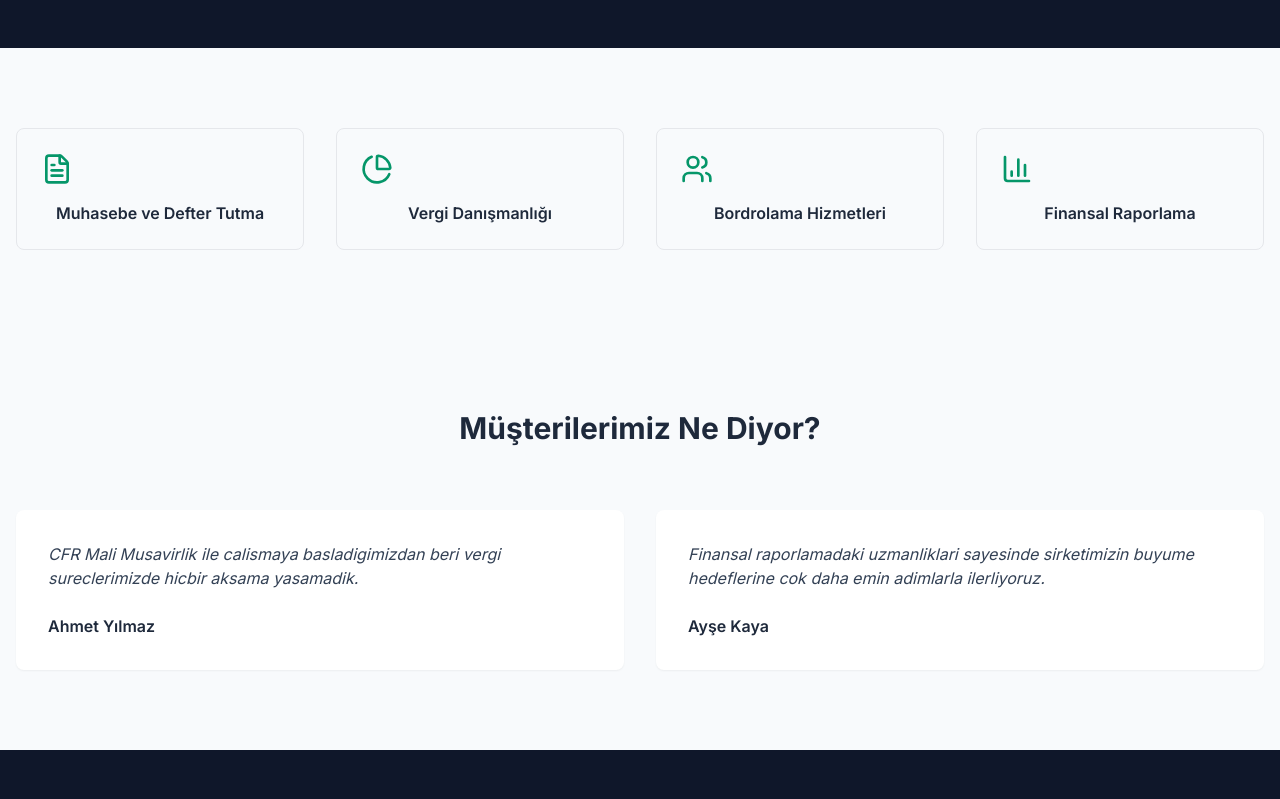
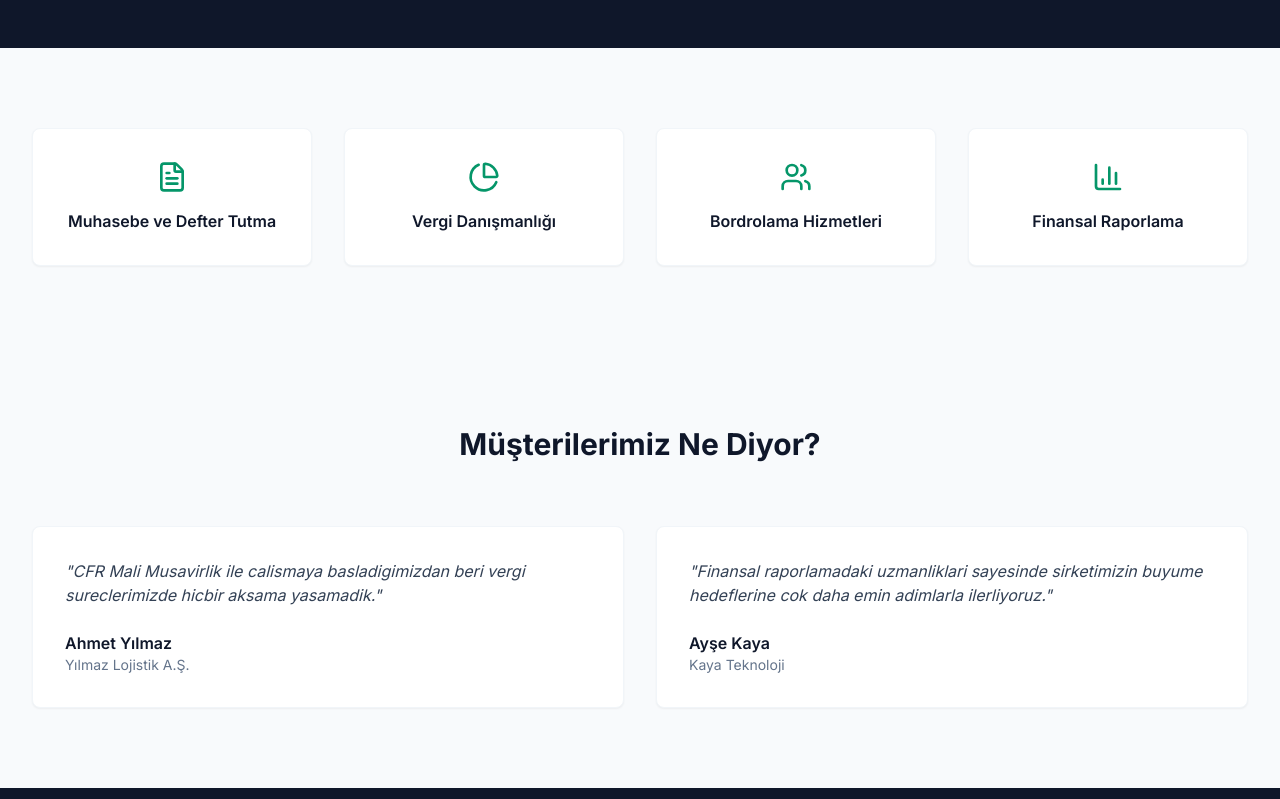
Before and after one commit to ulutastlg-hash/cfr-mali-musavirlik, a Next.js app: page / in a window 1280 px wide. Shown: the part 420-1219 px from the top of the page. Built offline with nearby package versions, Linux system fonts and the light colour scheme.

Commit message:
Definitieve update voor website

```diff
--- a/app/page.tsx
+++ b/app/page.tsx
@@ -3,10 +3,10 @@
 
 export default function Home() {
   const services = [
-    { title: "Muhasebe ve Defter Tutma", icon: <FileText className="h-8 w-8 text-brand-green" /> },
-    { title: "Vergi Danışmanlığı", icon: <PieChart className="h-8 w-8 text-brand-green" /> },
-    { title: "Bordrolama Hizmetleri", icon: <Users className="h-8 w-8 text-brand-green" /> },
-    { title: "Finansal Raporlama", icon: <BarChart3 className="h-8 w-8 text-brand-green" /> },
+    { title: "Muhasebe ve Defter Tutma", icon: <FileText className="h-8 w-8 text-emerald-600" /> },
+    { title: "Vergi Danışmanlığı", icon: <PieChart className="h-8 w-8 text-emerald-600" /> },
+    { title: "Bordrolama Hizmetleri", icon: <Users className="h-8 w-8 text-emerald-600" /> },
+    { title: "Finansal Raporlama", icon: <BarChart3 className="h-8 w-8 text-emerald-600" /> },
   ];
 
   const testimonials = [
@@ -16,36 +16,39 @@
 
   return (
     <div className="flex flex-col min-h-screen">
-      <section className="bg-brand-blue text-white py-20 lg:py-32">
+      <section className="bg-slate-900 text-white py-20 lg:py-32">
         <div className="max-w-7xl mx-auto px-4 sm:px-6 lg:px-8 flex flex-col items-center text-center">
           <h1 className="text-4xl md:text-5xl lg:text-6xl font-bold tracking-tight mb-6">
-            Finansal Geleceğinizi <span className="text-brand-green">Güvenle</span> İnşa Edin
+            Finansal Geleceğinizi <span className="text-emerald-500">Güvenle</span> İnşa Edin
           </h1>
-          <Link href="/iletisim" className="bg-brand-green text-white px-8 py-3 rounded-md font-medium">
+          <Link href="/iletisim" className="bg-emerald-600 hover:bg-emerald-700 text-white px-8 py-3 rounded-md font-medium transition-colors">
             Bizimle İletişime Geçin
           </Link>
         </div>
       </section>
 
-      <section className="py-20">
-        <div className="max-w-7xl mx-auto px-4 grid grid-cols-1 md:grid-cols-4 gap-8">
-          {services.map((service, index) => (
-            <div key={index} className="p-6 border rounded-lg text-center">
-              {service.icon}
-              <h3 className="mt-4 font-semibold">{service.title}</h3>
-            </div>
-          ))}
+      <section className="py-20 bg-slate-50">
+        <div className="max-w-7xl mx-auto px-4 sm:px-6 lg:px-8">
+          <div className="grid grid-cols-1 md:grid-cols-4 gap-8">
+            {services.map((service, index) => (
+              <div key={index} className="bg-white p-8 rounded-lg shadow-sm border border-slate-100 flex flex-col items-center text-center">
+                <div className="mb-4">{service.icon}</div>
+                <h3 className="font-semibold text-slate-900">{service.title}</h3>
+              </div>
+            ))}
+          </div>
         </div>
       </section>
 
-      <section className="py-20 bg-brand-light">
-        <div className="max-w-7xl mx-auto px-4">
-          <h2 className="text-3xl font-bold text-center mb-16">Müşterilerimiz Ne Diyor?</h2>
+      <section className="py-20">
+        <div className="max-w-7xl mx-auto px-4 sm:px-6 lg:px-8">
+          <h2 className="text-3xl font-bold text-center text-slate-900 mb-16">Müşterilerimiz Ne Diyor?</h2>
           <div className="grid grid-cols-1 md:grid-cols-2 gap-8">
             {testimonials.map((t, i) => (
-              <div key={i} className="bg-white p-8 rounded-lg shadow-sm">
-                <p className="text-slate-700 italic mb-6">{t.text}</p>
-                <p className="font-semibold">{t.name}</p>
+              <div key={i} className="bg-white p-8 rounded-lg shadow-sm border border-slate-100">
+                <p className="text-slate-700 italic mb-6">"{t.text}"</p>
+                <p className="font-semibold text-slate-900">{t.name}</p>
+                <p className="text-sm text-slate-500">{t.company}</p>
               </div>
             ))}
           </div>
```
